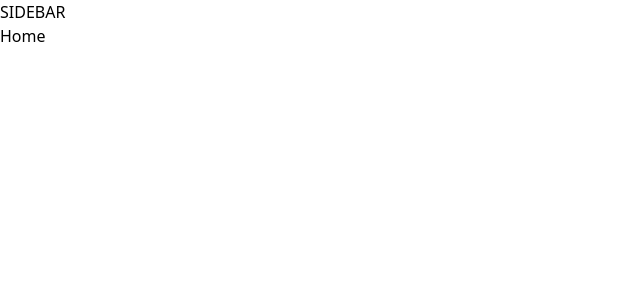
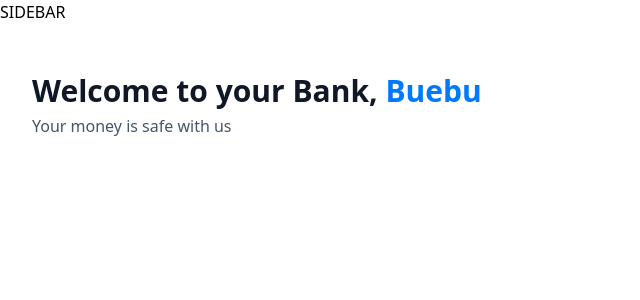
Before and after one commit to molnarorsi/BankWebApp, a Next.js app in the folder bankwebapp/: page / in a window 1280 px wide. Shown: the top 300 px of the page, without its empty margins (0-640 px from the left). Built offline with nearby package versions, Linux system fonts and the light colour scheme.

Commit message:
headerbox

```diff
--- a/bankwebapp/app/(root)/page.tsx
+++ b/bankwebapp/app/(root)/page.tsx
@@ -1,10 +1,22 @@
 import React from "react";
+import HeaderBox from '@/components/HeaderBox';
 
 const Home = () => {
+    const loggedInUser = {firstName: 'Buebu'};
+
     return (
-        <div>
-        Home
+       <section className="home">
+        <div className="home-content">
+            <header className="home-header">
+                <HeaderBox
+                    type="greeting"
+                    title="Welcome to your Bank,"
+                    user={loggedInUser?.firstName || 'Guest'}
+                    subtext="Your money is safe with us"
+                />
+            </header>
         </div>
+       </section>
     );
 }
 
--- /dev/null
+++ b/bankwebapp/components/HeaderBox.tsx
@@ -0,0 +1,19 @@
+import React from 'react'
+
+const HeaderBox = ({type="title", title, subtext, user}: HeaderBoxProps) => {
+  return (
+    <div className="header-box">
+        <h1 className='header-box-title'>
+            {title}
+            {type === 'greeting' && (
+                 <span className="text-bankGradient">
+                    &nbsp;{user}
+                 </span>
+            )}
+        </h1>
+        <p className='header-box-subtext'>{subtext}</p>
+    </div>
+  )
+}
+
+export default HeaderBox
```
